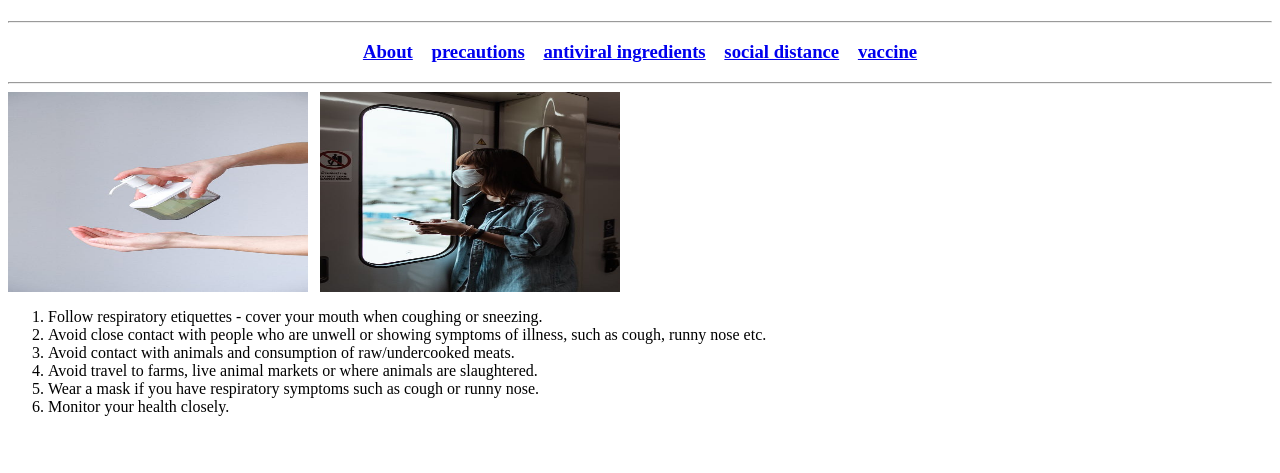
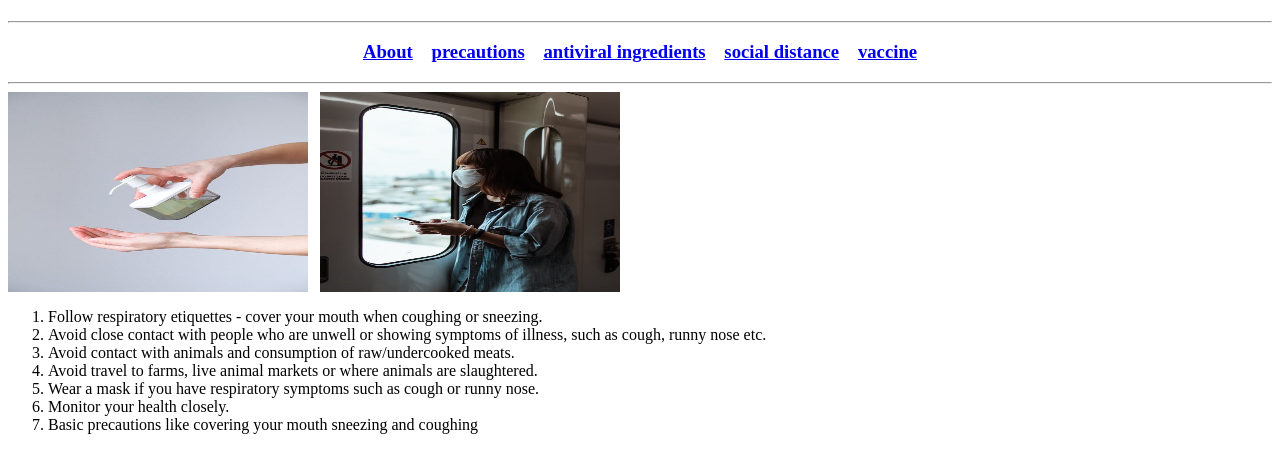
Before and after one commit to Himasree7/corona-virus, a plain HTML site: page precautions.html in a window 1280 px wide. Shown: the part 105-578 px from the top of the page. Drawn offline with Linux system fonts and the light colour scheme.

Commit message:
Update precautions.html

```diff
--- a/precautions.html
+++ b/precautions.html
@@ -28,6 +28,7 @@
     <li>Avoid travel to farms, live animal markets or where animals are slaughtered.</li>
     <li>Wear a mask if you have respiratory symptoms such as cough or runny nose.</li>
     <li>Monitor your health closely.</li>
+    <li>Basic precautions like covering your mouth sneezing and coughing</li>
 </ol>
 </body>
 </html>
```
